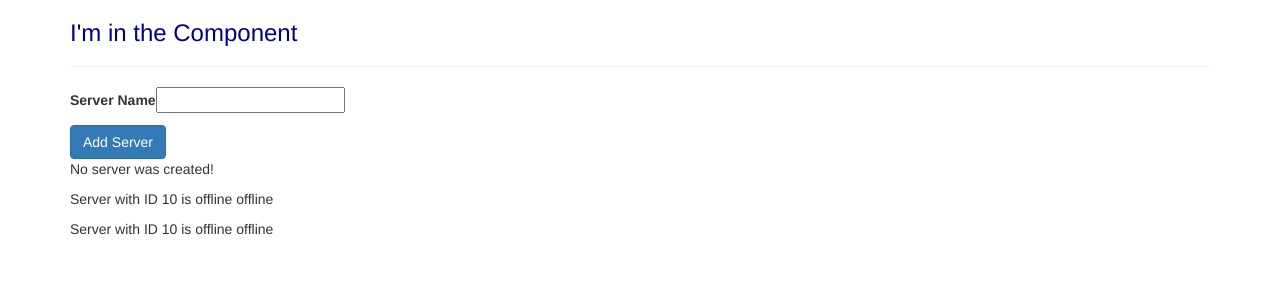
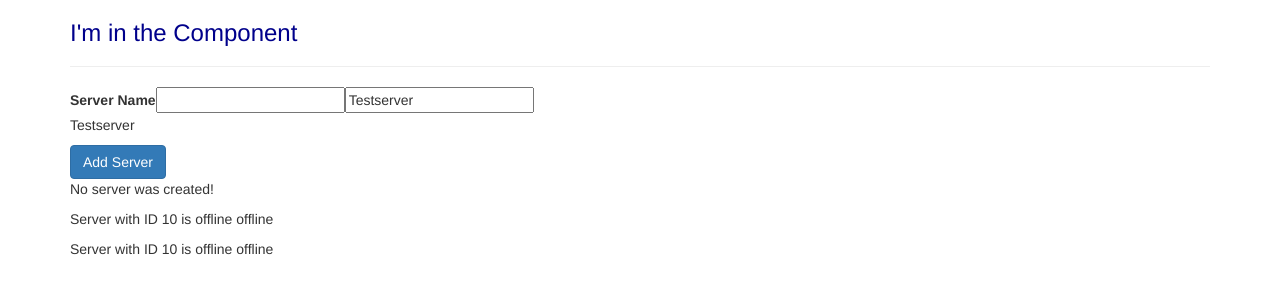
Before and after one commit to xwang345/learnAngular8, an Angular app: page / in a window 1280 px wide. Shown: the top 300 px of the page. Built offline with nearby package versions, Linux system fonts and the light colour scheme.

Commit message:
implement two ways data binding

```diff
--- a/src/app/app.module.ts
+++ b/src/app/app.module.ts
@@ -1,9 +1,10 @@
 import { BrowserModule } from '@angular/platform-browser';
 import { NgModule } from '@angular/core';
+import { FormsModule } from '@angular/forms';
 
 import { AppComponent } from './app.component';
 import { ServerComponent } from './server/server.component';
-import { ServersComponent } from './servers/servers.component'
+import { ServersComponent } from './servers/servers.component';
 
 @NgModule({
   declarations: [
@@ -12,7 +13,8 @@ import { ServersComponent } from './servers/servers.component'
     ServersComponent
   ],
   imports: [
-    BrowserModule
+    BrowserModule,
+    FormsModule
   ],
   providers: [],
   bootstrap: [AppComponent]
--- a/src/app/server/server.component.ts
+++ b/src/app/server/server.component.ts
@@ -4,10 +4,11 @@ import { Component } from '@angular/core';
     selector: 'app-server',
     templateUrl: './server.component.html'
 })
+
 export class ServerComponent {
-    serverId:number = 10;
-    serverStatus: string = 'offline';
+    serverId = 10;
+    serverStatus = 'offline';
     getServerStatus() {
-        return this.serverStatus
+        return this.serverStatus;
     }
 }
--- a/src/app/servers/servers.component.html
+++ b/src/app/servers/servers.component.html
@@ -1,5 +1,6 @@
 <label>Server Name</label>
 <input type="text" class="from-control" (input)="onUpdateServerName($event)">
+<input type="text" class="from-control" [(ngModel)]="serverName">
 <p>{{ serverName }}</p>
 <button class="btn btn-primary" [disabled]="!allowNewServer" (click)="onCreateServer()">Add Server</button>
 <!-- <p>{{ allowNewServer }}</p> -->
--- a/src/app/servers/servers.component.ts
+++ b/src/app/servers/servers.component.ts
@@ -12,21 +12,21 @@ import { Component, OnInit } from '@angular/core';
   styleUrls: ['./servers.component.css']
 })
 export class ServersComponent implements OnInit {
-  allowNewServer:boolean = false;
+  allowNewServer = false;
   serverCreationStatus = 'No server was created!';
-  serverName = '';
+  serverName = 'Testserver';
 
   constructor() {
-    setTimeout(()=>{
+    setTimeout(() => {
       this.allowNewServer = true;
-    }, 2000)
+    }, 2000);
   }
 
   ngOnInit() {
   }
 
   onCreateServer() {
-   this.serverCreationStatus = 'Server was created!'
+   this.serverCreationStatus = 'Server was created!';
   }
 
   onUpdateServerName(event: Event) {
```
